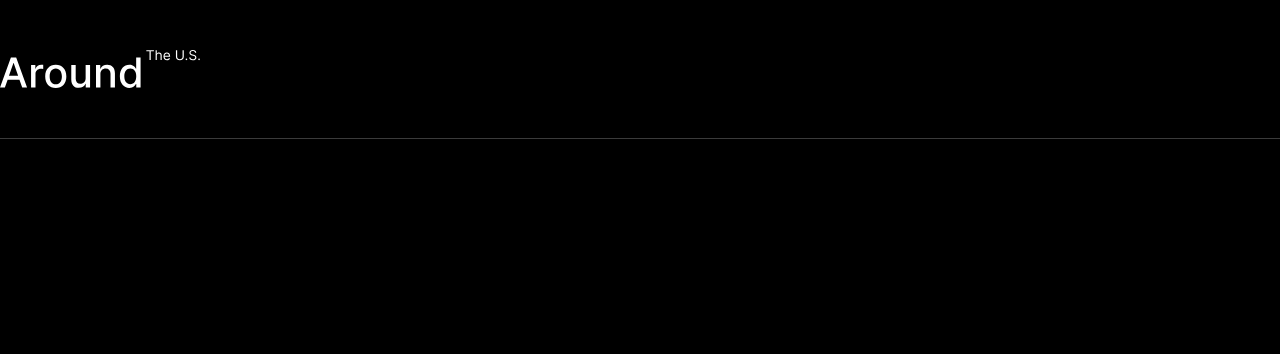
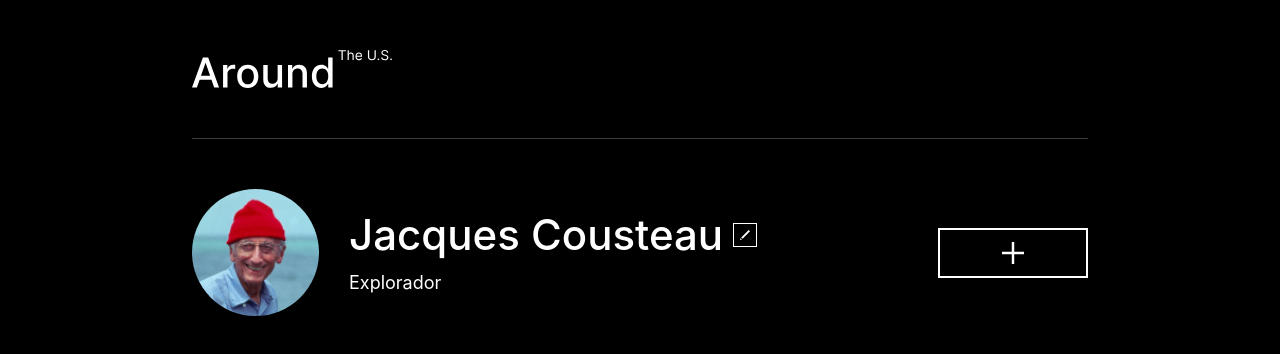
Before and after one commit to CryptidByte/web_project_around, a plain HTML site: page index.html in a window 1280 px wide. Drawn offline with Linux system fonts and the light colour scheme; a web font is replaced by a local one.

Commit message:
Add profile section

```diff
--- a/blocks/page.css
+++ b/blocks/page.css
@@ -6,6 +6,7 @@ body {
   min-width: 320px;
   max-width: 1280px;
   margin: 0 auto;
+  padding: 0 15vw;
   font-family: "Inter", Arial, sans-serif;
   color: white;
 }
--- /dev/null
+++ b/blocks/profile.css
@@ -0,0 +1,71 @@
+.profile {
+  display: flex;
+  flex-direction: row;
+  justify-content: space-between;
+  align-items: center;
+  margin-top: 50px;
+}
+
+.profile__wrapper {
+  display: flex;
+  flex-direction: row;
+  gap: 30px;
+  max-width: 800px;
+  align-items: center;
+}
+
+.profile__picture {
+  border-radius: 50%;
+  width: 127px;
+  height: 127px;
+}
+
+.profile__info {
+  display: flex;
+  flex-direction: column;
+  /* max-width: 380px; */
+}
+
+.profile__header {
+  display: flex;
+  align-items: center;
+  gap: 10px;
+}
+
+.profile__name {
+  margin: 0;
+  font-size: 42px;
+  font-weight: 500;
+  line-height: 1.1;
+}
+
+.profile__occupation {
+  margin: 0;
+  margin-top: 15px;
+  font-size: 18px;
+}
+
+.profile__button {
+  background-color: transparent;
+  box-shadow: none;
+  border: none;
+  cursor: pointer;
+}
+
+.profile__button--edit {
+  width: 24px;
+  height: 24px;
+  background-image: url("../images/edit.svg");
+  background-repeat: no-repeat;
+  background-position: center;
+  border: 1px solid white;
+}
+
+.profile__button--add {
+  width: 150px;
+  height: 50px;
+  background-image: url("../images/add.svg");
+  background-repeat: no-repeat;
+  background-position: center;
+  border: 2px solid white;
+}
--- a/index.html
+++ b/index.html
@@ -12,6 +12,25 @@
         <img src="images/vector.svg" alt="Logo" class="header__logo" />
         <hr class="header__line" />
       </header>
+      <main class="content">
+        <section class="profile">
+          <div class="profile__wrapper">
+            <img
+              src="images/image.jpg"
+              alt="Foto de perfil"
+              class="profile__picture"
+            />
+            <div class="profile__info">
+              <div class="profile__header">
+                <h2 class="profile__name">Jacques Cousteau</h2>
+                <button class="profile__button profile__button--edit"></button>
+              </div>
+              <p class="profile__occupation">Explorador</p>
+            </div>
+          </div>
+          <button class="profile__button profile__button--add"></button>
+        </section>
+      </main>
     </div>
   </body>
 </html>
--- a/pages/index.css
+++ b/pages/index.css
@@ -5,3 +5,5 @@
 @import url("../blocks/page.css");
 
 @import url("../blocks/header.css");
+
+@import url("../blocks/profile.css");
```
Also changed, not shown: images/add.svg (added), images/edit.svg (added), images/image.jpg (added).
